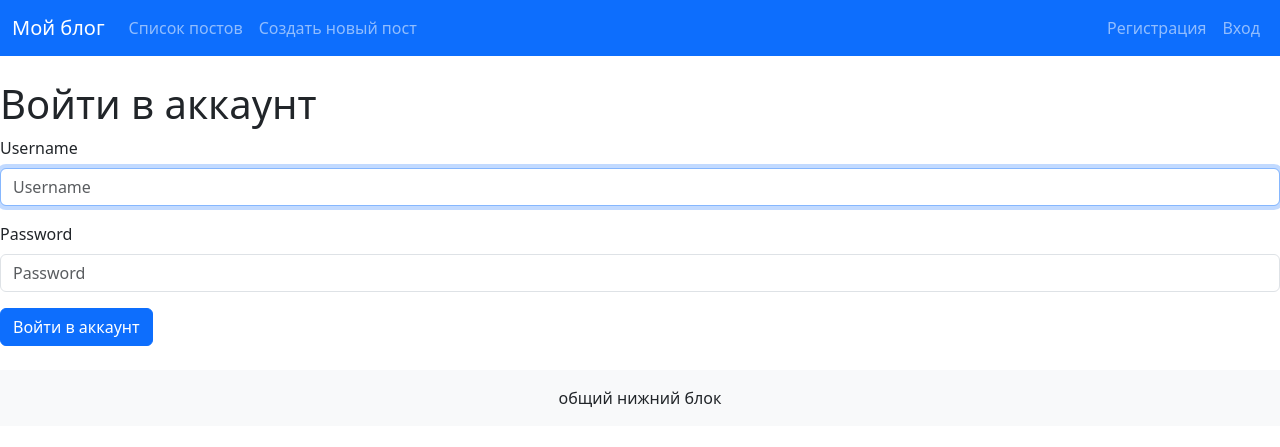
After one commit to Vvvldmr/Blog, a Django app: page /profile/login in a window 1280 px wide. The commit adds this page. Shown: the top 447 px of the page. Run offline with Django 5.2, Linux system fonts and the light colour scheme; some libraries are stand-ins or nearby versions.

Commit message:
Добавил функционал входа и выхода из аккаунта

```diff
--- a/templates/base.html
+++ b/templates/base.html
@@ -22,16 +22,27 @@
                     <span class="navbar-toggler-icon"></span>
                 </button>
                 <div class="collapse navbar-collapse" id="navbarNav">
-                    <ul class="navbar-nav">
+                    <ul class="navbar-nav me-auto">
                         <li class="nav-item">
                             <a class="nav-link" href="{% url "post_list" %}">Список постов</a>
                         </li>
                         <li class="nav-item">
                             <a class="nav-link" href="{% url "create_post" %}">Создать новый пост</a>
                         </li>
+                    </ul>
+                    <ul class="navbar-nav">
+                        {% if request.user.is_authenticated %}
+                            <li class="nav-item">
+                                <a class="nav-link" href="{% url "logout_view" %}">Выйти</a>
+                            </li>
+                        {% else %}
                         <li class="nav-item">
                             <a class="nav-link" href="{% url "register_view" %}">Регистрация</a>
                         </li>
+                        <li class="nav-item">
+                            <a class="nav-link" href="{% url "login_view" %}">Вход</a>
+                        </li>
+                        {% endif %}
                     </ul>
                 </div>
             </div>
--- /dev/null
+++ b/users/templates/users/login.html
@@ -0,0 +1,15 @@
+{% extends "base.html" %}
+{% load django_bootstrap5 %}
+
+{% block title %}Вход в аккаунт{% endblock title %}
+
+{% block content %}
+    <h1>Войти в аккаунт</h1>
+    <form method="POST">
+        {% csrf_token %}
+
+        {% bootstrap_form form %}
+
+        <button type="submit" class="btn btn-primary">Войти в аккаунт</button>
+    </form>
+{% endblock content %}
--- a/users/templates/users/register.html
+++ b/users/templates/users/register.html
@@ -1,5 +1,7 @@
 {% extends "base.html" %}
 {% load django_bootstrap5 %}
+
+{% block title %}Регистрация{% endblock title %}
 
 {% block content %}
     <h1>Регистрация</h1>
--- a/users/urls.py
+++ b/users/urls.py
@@ -1,7 +1,11 @@
 from django.urls import path
 
-from .views import register_view
+from . import views
+
+# app_name = 'users'
 
 urlpatterns = [
-    path('register', register_view, name='register_view')
+    path('register', views.register_view, name='register_view'),
+    path('login', views.login_view, name='login_view'),
+    path('logout', views.logout_view, name='logout_view')
 ]
--- a/users/views.py
+++ b/users/views.py
@@ -1,5 +1,6 @@
 from django.shortcuts import render, redirect
-from django.contrib.auth.forms import UserCreationForm
+from django.contrib.auth.forms import UserCreationForm, AuthenticationForm
+from django.contrib.auth import login, logout
 
 def register_view(request):
     if request.method == "POST":
@@ -8,10 +9,31 @@ def register_view(request):
         if form.is_valid():
             form.save()
 
-            return redirect('post_list')
+            return redirect('login_view')
         else:
             return render(request, 'users/register.html', context={'form': form})
 
     form = UserCreationForm()
 
     return render(request, 'users/register.html', context={'form': form})
+
+
+def login_view(request):
+    if request.method == "POST":
+        form = AuthenticationForm(data=request.POST)
+        if form.is_valid():
+            user = form.get_user()
+            login(request, user)
+
+            return redirect('post_list')
+        else:
+            return render(request, 'users/login.html', context={'form': form})
+
+    form = AuthenticationForm()
+
+    return render(request, 'users/login.html', context={'form': form})
+
+def logout_view(request):
+    logout(request)
+
+    return redirect('post_list')
```
